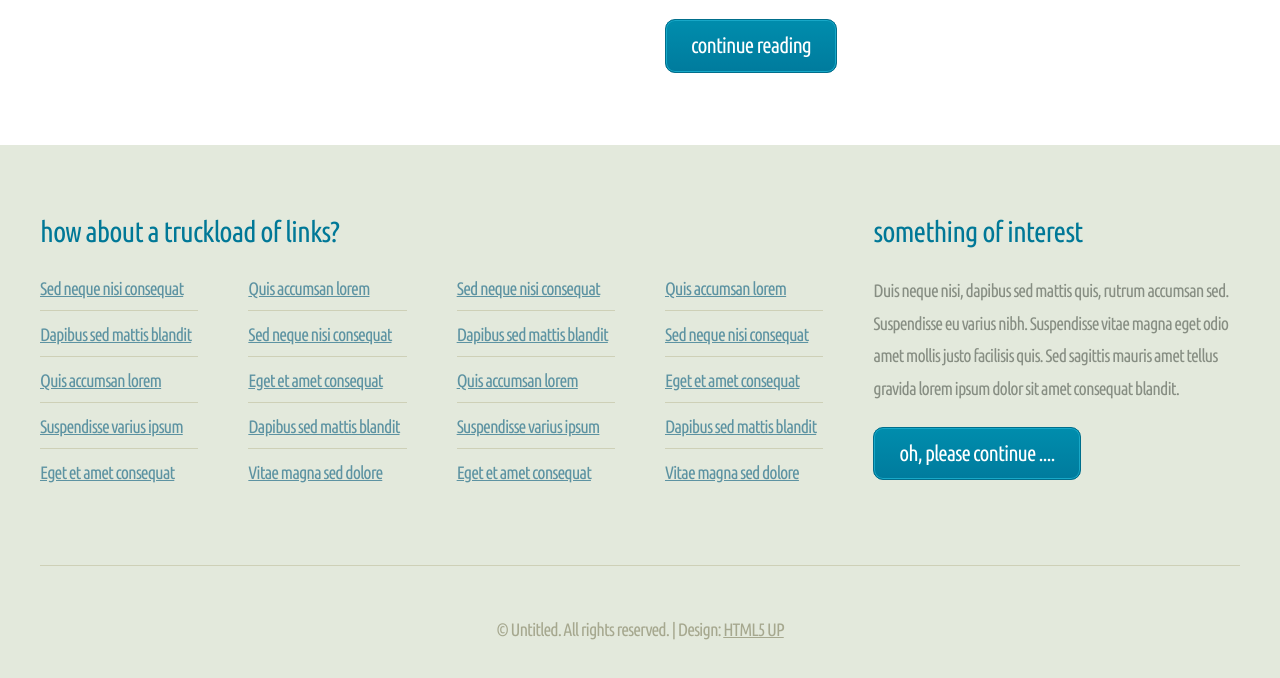
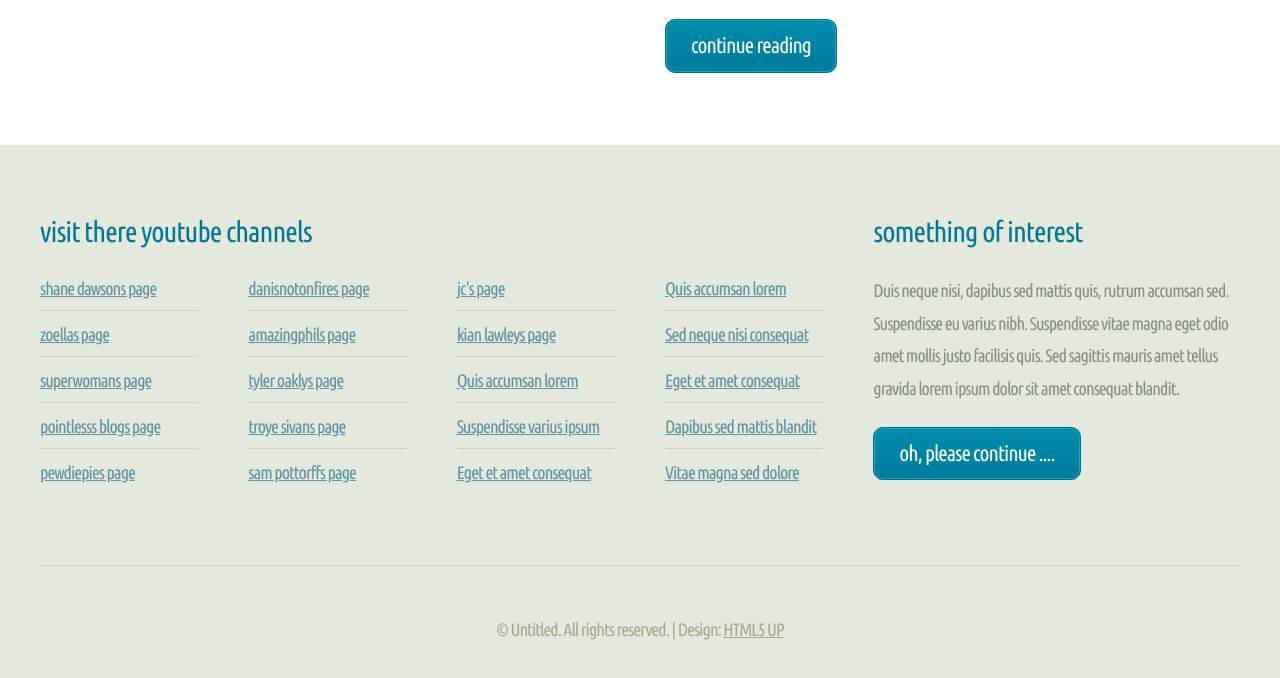
Before and after one commit to gg22110/gg22110.github.io, a plain HTML site: page index copy.html in a window 1280 px wide. Shown: the part 1977-2655 px from the top of the page. Drawn offline with Linux system fonts and the light colour scheme.

Commit message:
youtuberinfo.html

```diff
--- a/index copy.html
+++ b/index copy.html
@@ -160,31 +160,31 @@
 						<div class="8u 12u(mobile)">
 
 							<section>
-								<h2>How about a truckload of links?</h2>
+								<h2>visit there youtube channels</h2>
 								<div>
 									<div class="row">
 										<div class="3u 12u(mobile)">
 											<ul class="link-list">
-												<li><a href="#">Sed neque nisi consequat</a></li>
-												<li><a href="#">Dapibus sed mattis blandit</a></li>
-												<li><a href="#">Quis accumsan lorem</a></li>
-												<li><a href="#">Suspendisse varius ipsum</a></li>
-												<li><a href="#">Eget et amet consequat</a></li>
+												<li><a href="https://www.youtube.com/user/shane">shane dawsons page</a></li>
+												<li><a href="https://www.youtube.com/user/zoella280390">zoellas page</a></li>
+												<li><a href="https://www.youtube.com/user/IISuperwomanII">superwomans page</a></li>
+												<li><a href="https://www.youtube.com/user/PointlessBlog">pointlesss blogs page</a></li>
+												<li><a href="https://www.youtube.com/user/PewDiePie">pewdiepies page</a></li>
 											</ul>
 										</div>
 										<div class="3u 12u(mobile)">
 											<ul class="link-list">
-												<li><a href="#">Quis accumsan lorem</a></li>
-												<li><a href="#">Sed neque nisi consequat</a></li>
-												<li><a href="#">Eget et amet consequat</a></li>
-												<li><a href="#">Dapibus sed mattis blandit</a></li>
-												<li><a href="#">Vitae magna sed dolore</a></li>
+												<li><a href="https://www.youtube.com/user/danisnotonfire">danisnotonfires page</a></li>
+												<li><a href="https://www.youtube.com/user/AmazingPhil">amazingphils page</a></li>
+												<li><a href="https://www.youtube.com/user/tyleroakley">tyler oaklys page</a></li>
+												<li><a href="https://www.youtube.com/user/TroyeSivan18">troye sivans page</a></li>
+												<li><a href="https://www.youtube.com/user/pottorffbitch">sam pottorffs page</a></li>
 											</ul>
 										</div>
 										<div class="3u 12u(mobile)">
 											<ul class="link-list">
-												<li><a href="#">Sed neque nisi consequat</a></li>
-												<li><a href="#">Dapibus sed mattis blandit</a></li>
+												<li><a href="https://www.youtube.com/user/lifewithJc">jc's page</a></li>
+												<li><a href="https://www.youtube.com/user/superkian13">kian lawleys page</a></li>
 												<li><a href="#">Quis accumsan lorem</a></li>
 												<li><a href="#">Suspendisse varius ipsum</a></li>
 												<li><a href="#">Eget et amet consequat</a></li>
```
